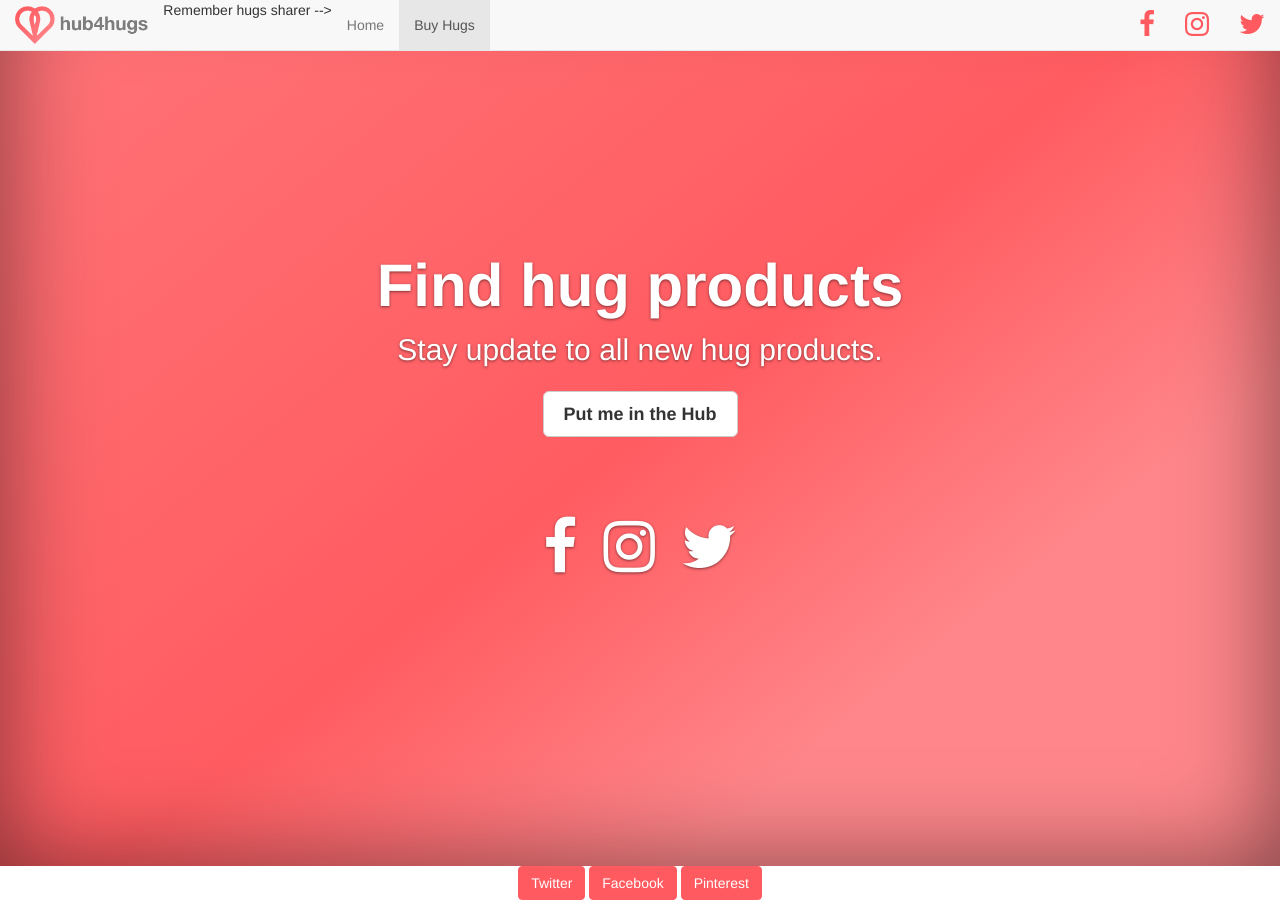
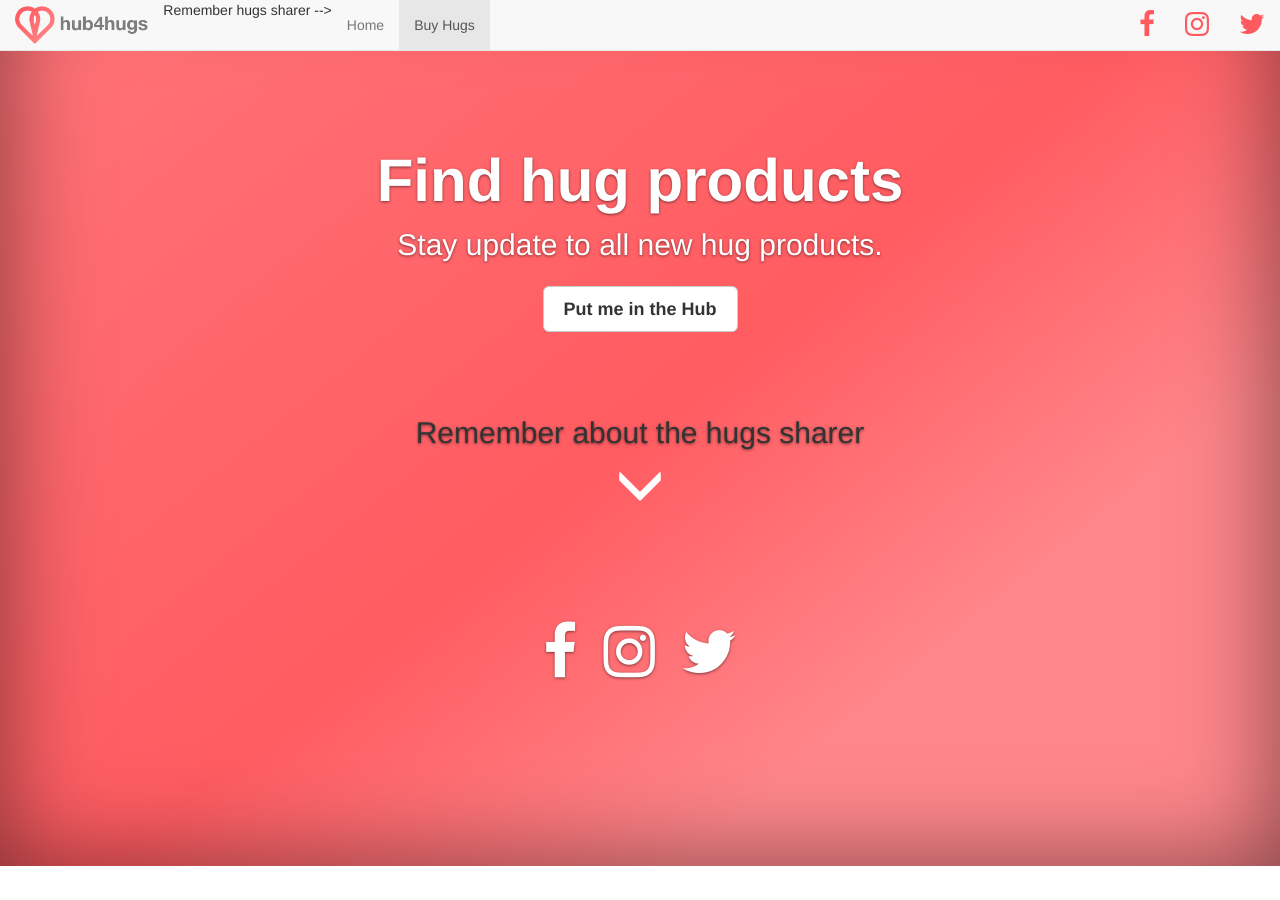
Before and after one commit to hub4hugs/hub4hugs.github.io, a Jekyll site: the page built from products.html, in a window 1280 px wide and 900 px high, scrolled down 13262 px. Built offline with Jekyll 4.4.1, drawn with Linux system fonts in a browser that asks for light colours; comment, search, counter and statistics services are not loaded; after the commit the page ends 14128 px from its top, so only the background shows below that.

Commit message:
Edit copy and marketing

```diff
--- a/_config.yml
+++ b/_config.yml
@@ -14,9 +14,9 @@ baseurl: "/hub4hugs.github.io"
 #
 
 #Google Ad Words Data from scripts code (using Google responsive options) and ad client
-data-ad-slot: 2973388149
-data-ad-client: ca-pub-9204963049240271
-google_ad_client: ca-pub-9204963049240271
+data-ad-slot:
+data-ad-client:
+google_ad_client:
 
 post_limit: 5
 
--- a/index.html
+++ b/index.html
@@ -349,6 +349,11 @@ canonical: https://hub4hugs.github.io
 	              <a href="http://eepurl.com/cJgVg1" class="btn btn-lg btn-default">Put me in the Hub</a>
 	            </p>
 	            <br><br><br>
+	            <p class="lead jumbotext">
+	              Remember about the hugs sharer
+	            </p>
+	            <br><br>
+	           	<p class="bounce"><a href="#block2" class="white"><span class="text-big glyphicon glyphicon-menu-down" aria-hidden="true"></span></a></p>
 				<p class="lead white jumbotext">
 	            <a class="social white" href="https://facebook.com/officialtrento"><i class="fa fa-2x fa-facebook"></i></a>&#32;&#32;&#32;&#32;<a class="social white" href="https://instagram.com/hub4hug"><i class="fa fa-2x fa-instagram"></i></a>&#32;&#32;&#32;&#32;<a class="social white" href="https://twitter.com/hub4hugs"><i class="fa fa-2x fa-twitter"></i></a>
 	            </p>
--- a/products.html
+++ b/products.html
@@ -582,7 +582,13 @@ canonical: https://hub4hugs.github.io
 	              <a href="http://eepurl.com/cJgVg1" class="btn btn-lg btn-default">Put me in the Hub</a>
 	            </p>
 	            <br><br><br>
+
+	            <p class="lead jumbotext">
+	              Remember about the hugs sharer
+	            </p>
+	           	<p class="bounce"><a href="#block2" class="white"><span class="text-big glyphicon glyphicon-menu-down" aria-hidden="true"></span></a></p>
 				<p class="lead white jumbotext">
+				<br><br>
 	            <a class="social white" href="https://facebook.com/officialtrento"><i class="fa fa-2x fa-facebook"></i></a>&#32;&#32;&#32;&#32;<a class="social white" href="https://instagram.com/hub4hug"><i class="fa fa-2x fa-instagram"></i></a>&#32;&#32;&#32;&#32;<a class="social white" href="https://twitter.com/hub4hugs"><i class="fa fa-2x fa-twitter"></i></a>
 	            </p>
 			  </div>
@@ -596,13 +602,6 @@ canonical: https://hub4hugs.github.io
       </div>
 
 </div>
-
-<a href="https://twitter.com/share" data-size="large" data-text="Hey @YOUR_FRIEND_USERNAME I love you! Send an Hug to say hello" data-url="{{ BASE_PATH }}" data-via="hub4hugs" data-hashtags="hub4hugs" data-related="hub4hugs,lantoniotrento" data-show-count="false" type="button" class="btn btn-primary">Twitter</a>
-<script async src="//platform.twitter.com/widgets.js" charset="utf-8"></script>
-
-<a href="" type="button" class="btn btn-primary">Facebook</a>
-
-<a href="" type="button" class="btn btn-primary">Pinterest</a>
 
 
 
```
